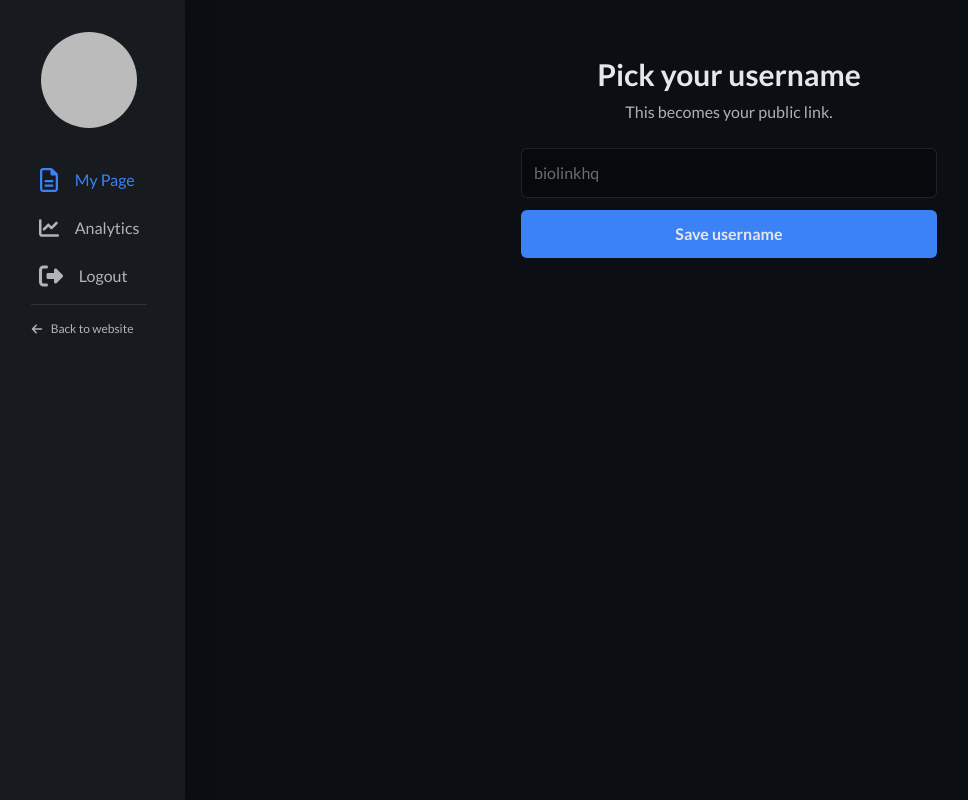
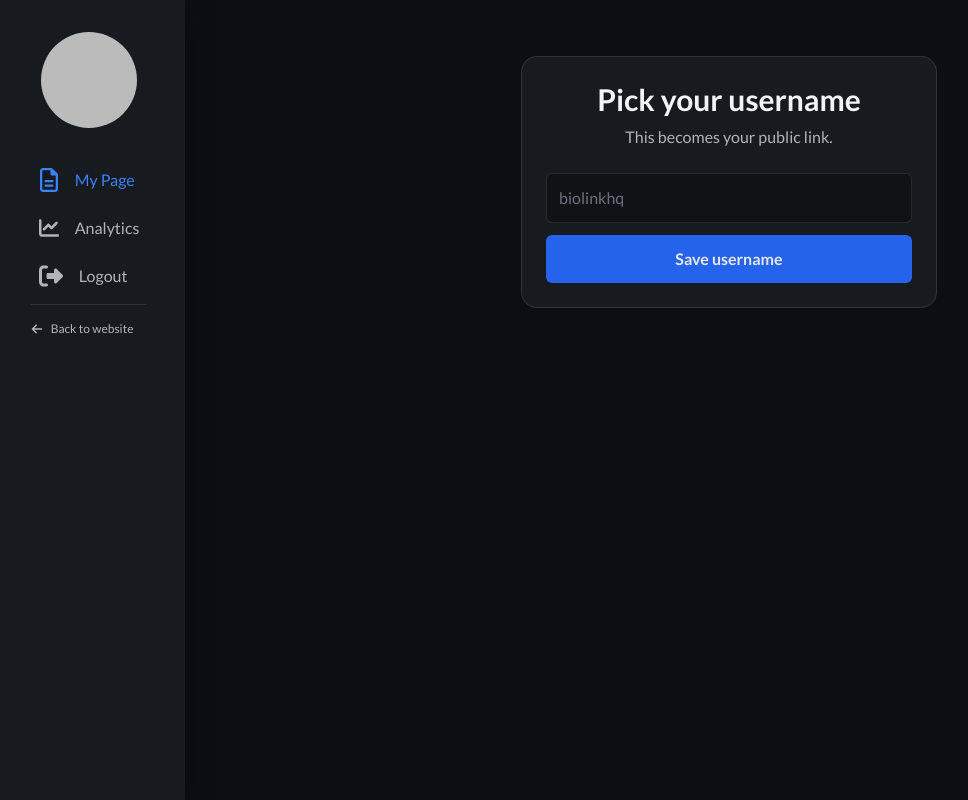
Before and after one commit to TheBioLink/biolinkhq, a Next.js app: page /account in a window 1280 px wide. Shown: the whole page, without its empty margins (7-975 px from the left). Built offline with nearby package versions, Linux system fonts and the light colour scheme; no server answers; the database is empty; sample sign-in values are in the browser's storage.

Commit message:
Update UsernameForm.js

```diff
--- a/src/components/forms/UsernameForm.js
+++ b/src/components/forms/UsernameForm.js
@@ -30,7 +30,7 @@ export default function UsernameForm({ desiredUsername }) {
 
       router.push("/account");
       router.refresh();
-    } catch (err) {
+    } catch {
       setError("Network error");
     } finally {
       setLoading(false);
@@ -39,28 +39,34 @@ export default function UsernameForm({ desiredUsername }) {
 
   return (
     <div className="p-4 max-w-md mx-auto mt-10">
-      <h1 className="text-3xl font-bold text-center mb-2">Pick your username</h1>
-      <p className="text-center mb-6 text-gray-500">This becomes your public link.</p>
+      <div className="bg-white/5 border border-white/10 rounded-2xl p-6">
+        <h1 className="text-3xl font-bold text-center mb-2 text-gray-100">
+          Pick your username
+        </h1>
+        <p className="text-center mb-6 text-gray-400">
+          This becomes your public link.
+        </p>
 
         <form onSubmit={handleSubmit} className="space-y-3">
           <input
             value={username}
             onChange={(e) => setUsername(e.target.value)}
-          className="w-full border p-3 rounded-md"
+            className="w-full bg-black/30 border border-white/10 p-3 rounded-md text-gray-100 placeholder:text-gray-500 outline-none focus:ring-2 focus:ring-blue-500/60"
             placeholder="biolinkhq"
             autoComplete="off"
           />
 
-        {error && <div className="text-red-600 text-sm">{error}</div>}
+          {error && <div className="text-red-400 text-sm">{error}</div>}
 
           <button
             disabled={loading}
-          className="w-full bg-blue-500 hover:bg-blue-300 text-white font-bold py-3 rounded-md disabled:opacity-60"
+            className="w-full bg-blue-600 hover:bg-blue-500 text-white font-bold py-3 rounded-md disabled:opacity-60"
             type="submit"
           >
             {loading ? "Saving..." : "Save username"}
           </button>
         </form>
       </div>
+    </div>
   );
 }
```
Lines whose indentation alone changed are shown as unchanged.
